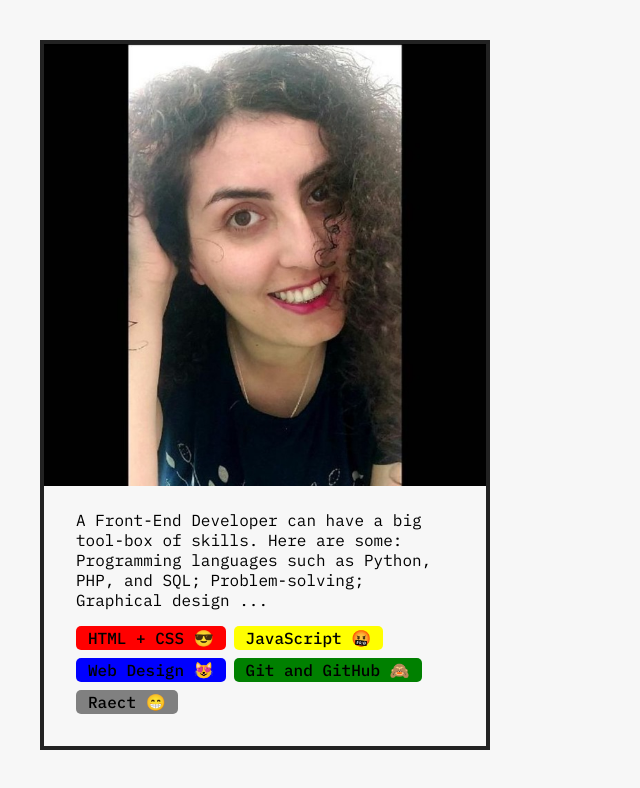
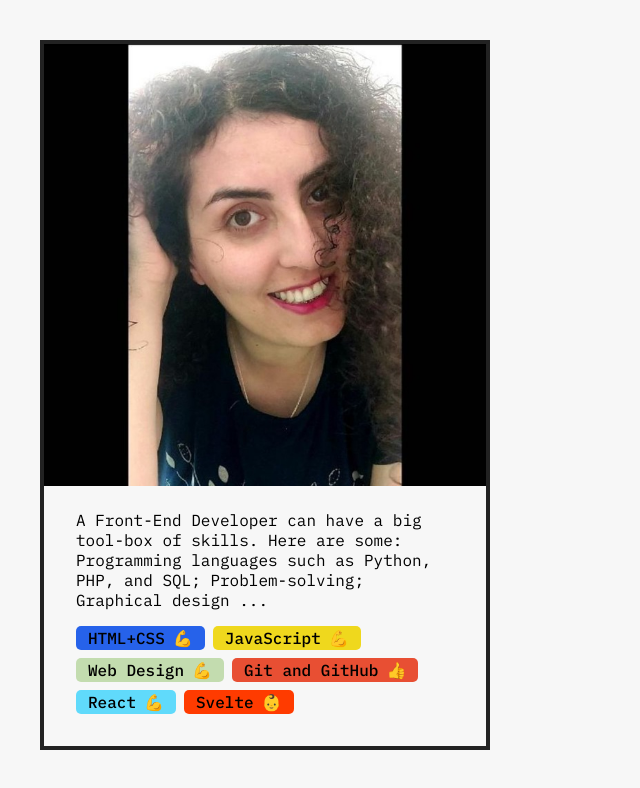
Before and after one commit to negin-khademi/Tic-Tac-Toe, a React (Vite) app: page / in a window 1280 px wide. Shown: the top 788 px of the page, without its empty margins (0-640 px from the left). Built offline with nearby package versions, Linux system fonts and the light colour scheme.

Commit message:
refactor codes

```diff
--- a/index.html
+++ b/index.html
@@ -4,7 +4,7 @@
     <meta charset="UTF-8" />
     <link rel="icon" type="image/svg+xml" href="/game-logo.png" />
     <meta name="viewport" content="width=device-width, initial-scale=1.0" />
-    <title>React Tic-Tac-Toe</title>
+    <title>Profile Card</title>
   </head>
   <body>
     <div id="root"></div>
--- a/src/component/SkilList.jsx
+++ b/src/component/SkilList.jsx
@@ -1,13 +1,49 @@
 import Skill from './Skill';
 
 export default function SkillList() {
+  const skills = [
+    {
+      skill: 'HTML+CSS',
+      level: 'advanced',
+      color: '#2662EA',
+    },
+    {
+      skill: 'JavaScript',
+      level: 'advanced',
+      color: '#EFD81D',
+    },
+    {
+      skill: 'Web Design',
+      level: 'advanced',
+      color: '#C3DCAF',
+    },
+    {
+      skill: 'Git and GitHub',
+      level: 'intermediate',
+      color: '#E84F33',
+    },
+    {
+      skill: 'React',
+      level: 'advanced',
+      color: '#60DAFB',
+    },
+    {
+      skill: 'Svelte',
+      level: 'beginner',
+      color: '#FF3B00',
+    },
+  ];
+
   return (
     <div className="skill-list">
-      <Skill skill={'HTML + CSS'} color="red" emoji="😎" />
-      <Skill skill={'JavaScript'} color="yellow" emoji="🤬" />
+      {skills.map((skillObj) => (
+        <Skill key={skillObj.skill} skill={skillObj.skill} color={skillObj.color} level={skillObj.level} />
+      ))}
+
+      {/* <Skill skill={'JavaScript'} color="yellow" emoji="🤬" />
       <Skill skill={'Web Design'} color="blue" emoji="😻" />
       <Skill skill={'Git and GitHub'} color="green" emoji="🙈" />
-      <Skill skill={'Raect'} color="gray" emoji="😁" />
+      <Skill skill={'Raect'} color="gray" emoji="😁" /> */}
     </div>
   );
 }
--- a/src/component/Skill.jsx
+++ b/src/component/Skill.jsx
@@ -1,8 +1,11 @@
-export default function Skill(props) {
+export default function Skill({ color, skill, level }) {
   return (
-    <div>
-      <span className="skill" style={{ backgroundColor: props.color }}>
-        {props.skill} {props.emoji}
+    <div className="skill" style={{ backgroundColor: color }}>
+      <span>{skill}</span>
+      <span>
+        {level === 'beginner' && '👶'}
+        {level === 'intermediate' && '👍'}
+        {level === 'advanced' && '💪'}
       </span>
     </div>
   );
```
Also changed, not shown: data.js (deleted, +0 -44 lines), src/data.js (added).
